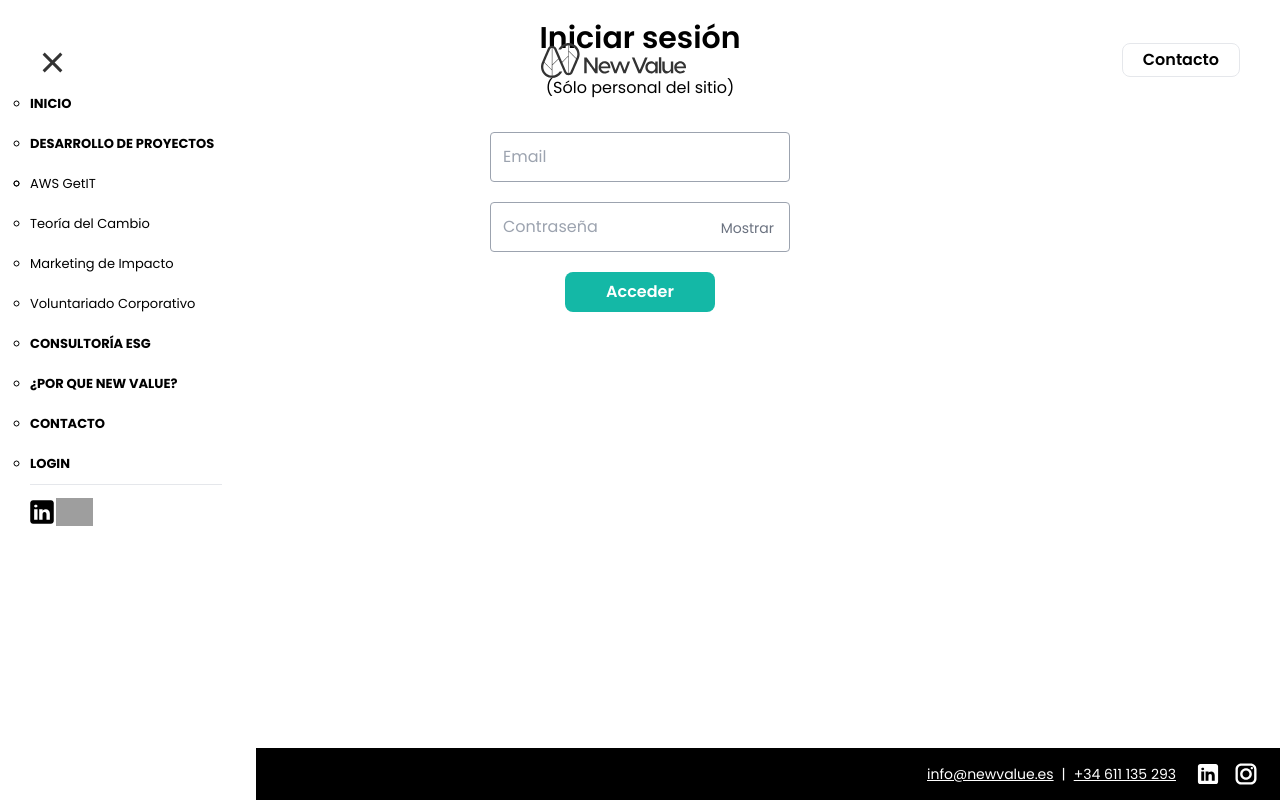
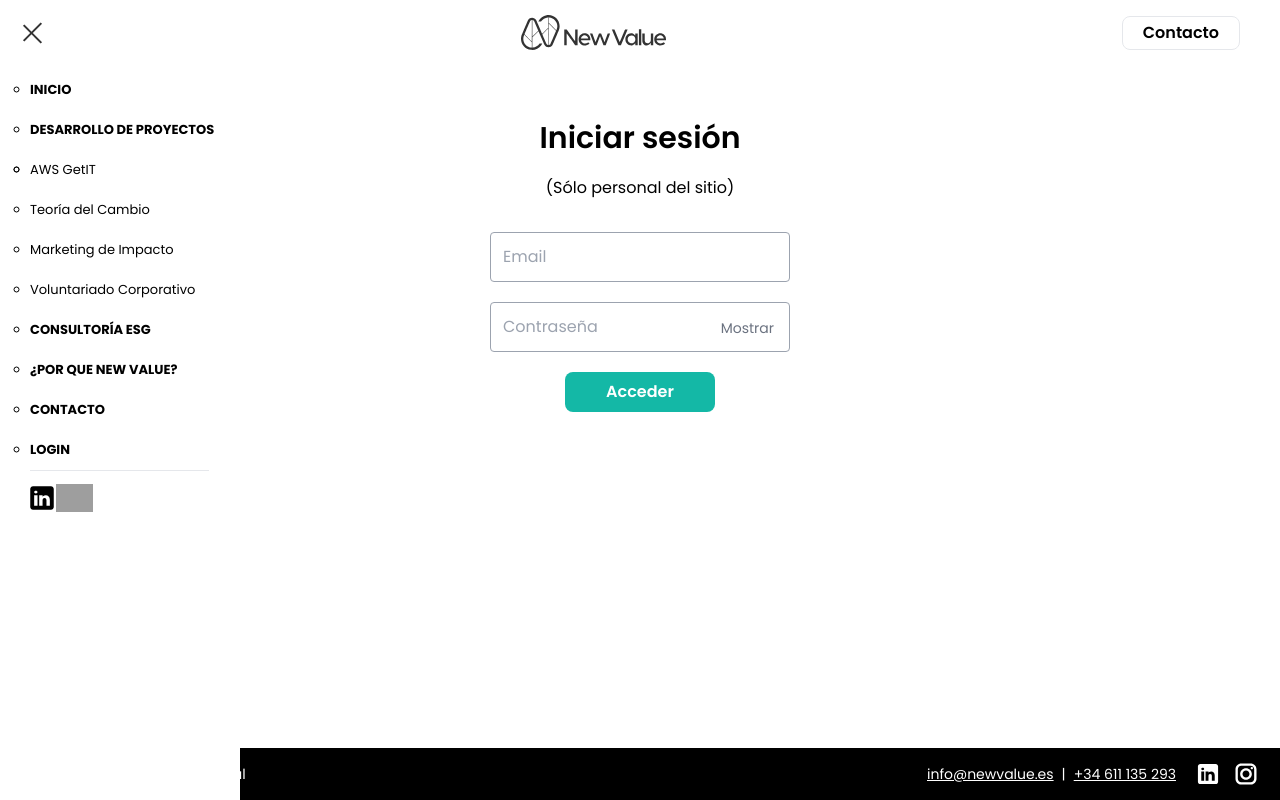
Before and after one commit to mariandrean/NewValue, a React (Vite) app in the folder client/: page /login in a window 1280 px wide. Both pictures are taken after a click on the element 52 px from the left and 60 px from the top of the page. Built offline with nearby package versions, Linux system fonts and the light colour scheme; grey boxes are pictures that could not be loaded.

Commit message:
fix(client/header):fix-header-in-layouts

```diff
--- a/client/src/components/DashboardMenu.jsx
+++ b/client/src/components/DashboardMenu.jsx
@@ -3,7 +3,7 @@ import LogOutButton from "../components/LogOutButton";
 
 function DashboardMenu() {
   return (
-    <div className="flex justify-between items-center sm:text-lg bg-black text-white py-3 px-5">
+    <div className="w-screen flex justify-between items-center sm:text-lg bg-black text-white py-3 px-5">
       <div className="flex gap-3">
         <a href="/dashboard">Panel de Control</a>
         |
--- a/client/src/components/Navbar.css
+++ b/client/src/components/Navbar.css
@@ -1,7 +1,6 @@
 .navbar{
   position:fixed;
   width: 100vw;
-  height: 15vh;
   display: flex;
   justify-content: space-between;
   align-items: center;
@@ -12,7 +11,6 @@
 
 .navbar-scrolled {
   background-color: #000000;
-  color:#fff;
 }
 
 .navbar-scrolled .menu-icon-line {
@@ -22,7 +20,7 @@
 .menu-icon-wrapper {
   display: block;
   cursor: pointer;
-  padding: 40px;
+  padding: 20px;
 }
 
 .menu-icon {
@@ -33,7 +31,7 @@
 
 .menu-icon-line {
   width: 100%;
-  height: 3px;
+  height: 2px;
   background-color: #333;
   margin: 5px 0;
   transition: transform 0.3s ease;
@@ -55,9 +53,10 @@ ul {
   display: flex;
   flex-direction: column;
   position: absolute;
-  top: 84px;
+  top: 65px;
+  padding-top: 5px;
   padding-left: 30px;
-  width: 20%;
+  width: 15rem;
   height: 100vw;
   background-color: rgb(255, 255, 255);
   font-size: 13px;
--- a/client/src/components/Navbar.jsx
+++ b/client/src/components/Navbar.jsx
@@ -55,7 +55,7 @@ const Navbar = () => {
       </div>
 
       {/* Menú para escritorio y móvil */}
-      <ul className={`sm:flex ${isMobileMenuOpen ? 'block' : 'hidden'}`}>
+      <ul className={`sm:flex ${isMobileMenuOpen ? 'block h-screen' : 'hidden'}`}>
         <li>
           <NavLink to="https://newvalue.es/index" className="menu-link" onClick={() => setMobileMenuOpen(false)}>INICIO</NavLink>
         </li>
--- a/client/src/layout/LayoutPrivate.jsx
+++ b/client/src/layout/LayoutPrivate.jsx
@@ -20,7 +20,7 @@ const LayoutPrivate = () => {
   return (
     <>
       <main>
-        <header>
+        <header className='fixed z-10'>
           <DashboardMenu />
         </header>
         <section className='p-5 sm:px-10 pb-10 lg:px-20 self'>
--- a/client/src/layout/LayoutPublic.jsx
+++ b/client/src/layout/LayoutPublic.jsx
@@ -10,11 +10,11 @@ const LayoutPublic = () => {
   return (
     <>
       <main>
-        <header>
+        <header className='fixed z-10'>
           {token && <DashboardMenu />}
           <Navbar />
         </header>
-        <section className='p-5 sm:px-10 pb-10 lg:px-20'>
+        <section className='p-5 sm:px-10 pb-10 lg:px-20 mt-[100px]'>
           <Outlet />
         </section>
       </main>
```
Lines whose indentation alone changed are shown as unchanged.
